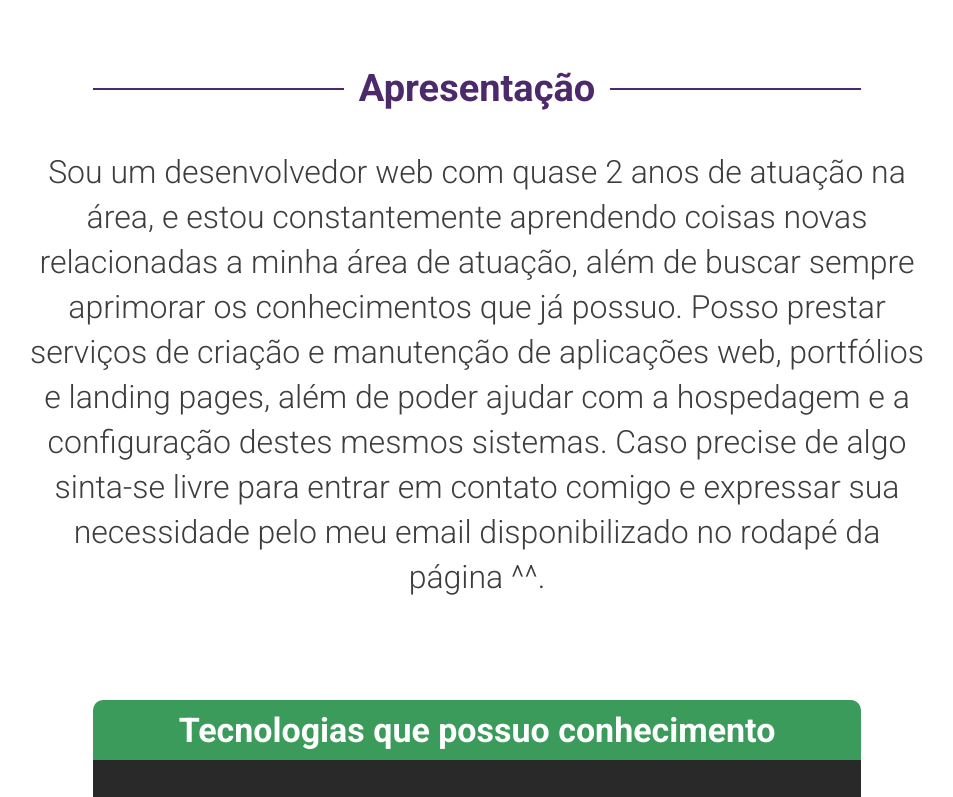
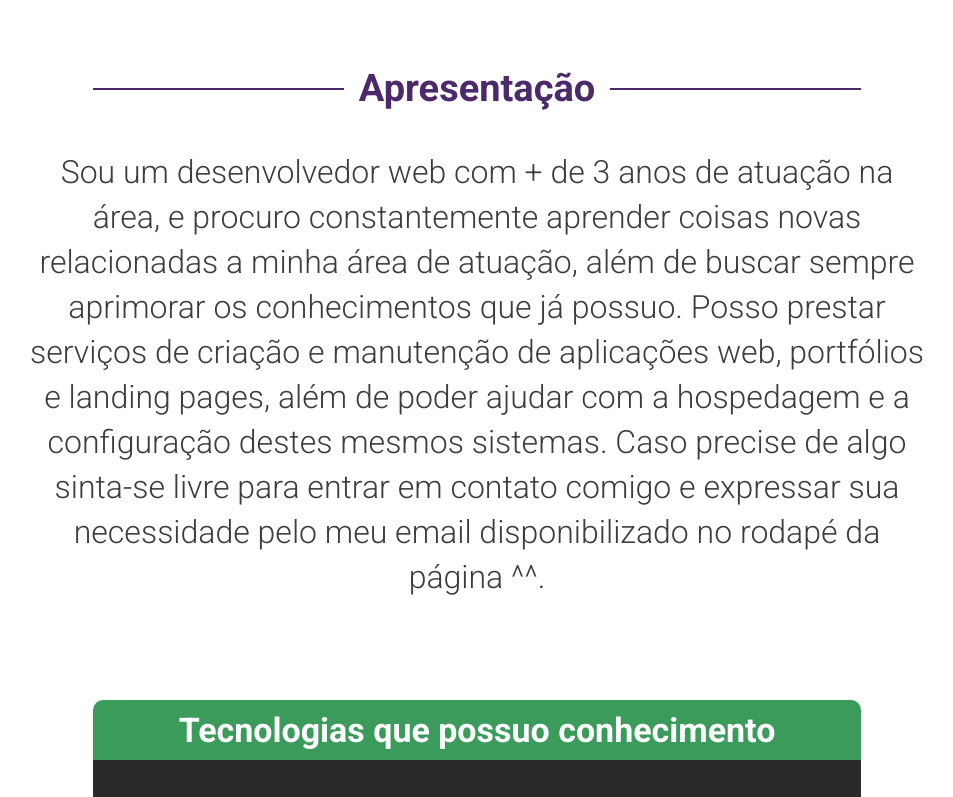
Before and after one commit to JoaoP-Sa/portfolio, a React (Create React App) app: page / in a window 1280 px wide. Shown: the part 642-1439 px from the top of the page, without its empty margins (163-1116 px from the left). Built offline with nearby package versions, Linux system fonts and the light colour scheme.

Commit message:
changed description text

```diff
--- a/src/Intro.js
+++ b/src/Intro.js
@@ -37,8 +37,8 @@ class Intro extends React.Component{
 
                 <div className="mydescription">
                     <p>
-                        Sou um desenvolvedor web com quase 2 anos de atuação
-                        na área, e estou constantemente aprendendo coisas novas
+                        Sou um desenvolvedor web com + de 3 anos de atuação
+                        na área, e procuro constantemente aprender coisas novas
                         relacionadas a minha área de atuação, além de buscar
                         sempre aprimorar os conhecimentos que já possuo. Posso
                         prestar serviços de criação e manutenção de aplicações web,
```
